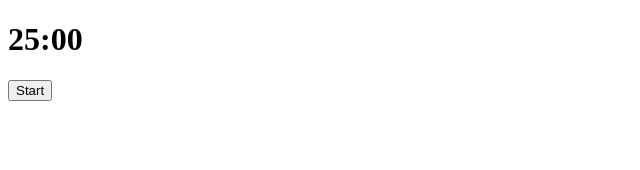
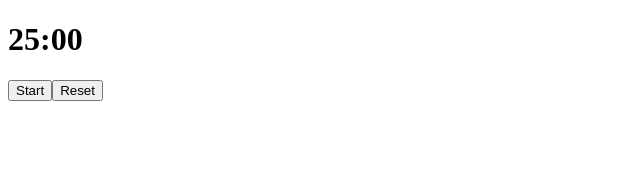
Before and after one commit to mentlly/pomodoro_timer, a Next.js app: page / in a window 1280 px wide. Shown: the top 170 px of the page, without its empty margins (0-640 px from the left). Built offline with nearby package versions, Linux system fonts and the light colour scheme.

Commit message:
added a reset button

```diff
--- a/app/components/timer.tsx
+++ b/app/components/timer.tsx
@@ -10,6 +10,11 @@ export default function Timer() {
         const minutes = Math.floor(time/60);
         const seconds = time%60;
         return `${minutes.toString().padStart(2, '0')}:${seconds.toString().padStart(2, '0')}`
+    };
+
+    const resetTimer = () => {
+        setTimer(25*60);
+        setIsActive(false);
     };
 
     const toggleTimer = () => {
@@ -33,7 +38,8 @@ export default function Timer() {
     return (
         <div>
             <h1>{formatTime(timer)}</h1>
-            <button type='button' onClick={toggleTimer}>Start</button>
+            <button type='button' onClick={toggleTimer}>{isActive? 'Pause': 'Start'}</button>
+            <button type='button' onClick={resetTimer}>Reset</button>
         </div>
     );
 };
```
